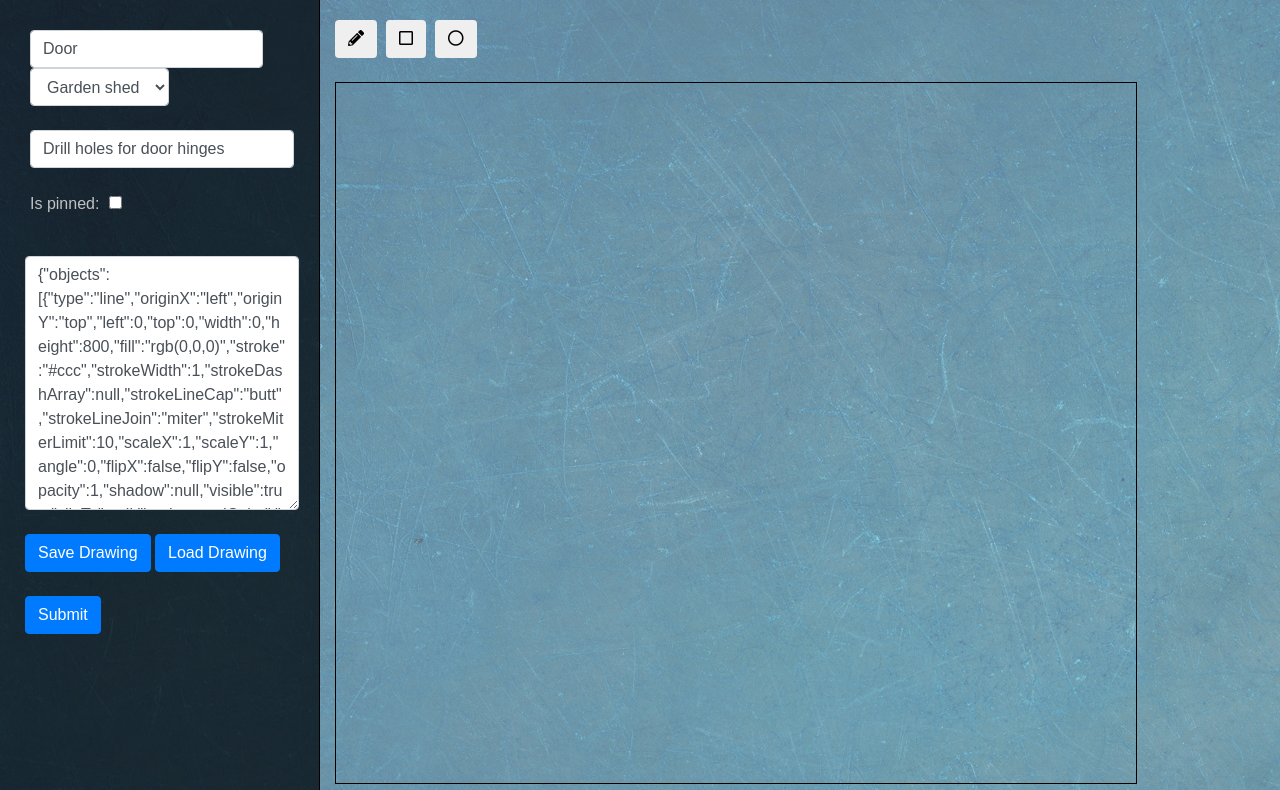
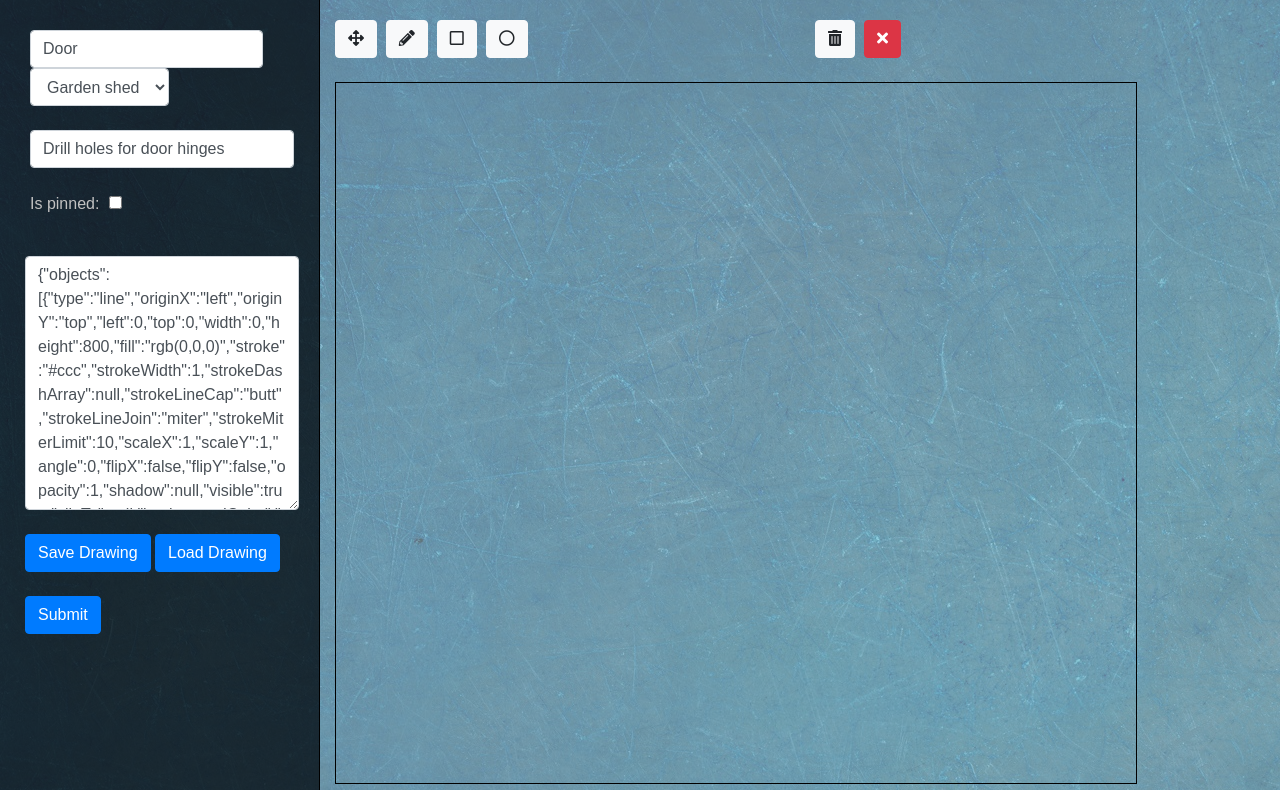
Before and after one commit to sahmed9833-ug/sketchit, a Django app: page /draw/3/2 in a window 1280 px wide. Shown: the part 74-864 px from the top of the page. Run offline with Django 3.2, Linux system fonts and the light colour scheme; a user stored in the database is signed in; data comes from the database, SQL or seed files in the repository; both versions use the stored data as it was after the commit; some libraries are stand-ins or nearby versions.

Commit message:
Interactivity now toggleable, added erase and clear canvas buttons

```diff
--- a/draw/forms.py
+++ b/draw/forms.py
@@ -25,12 +25,14 @@ class ProjectForm(forms.ModelForm):
 
 class DrawingForm(forms.ModelForm):
     title = forms.CharField(widget=forms.TextInput(attrs={'placeholder': "Title", 'class': "form-control"}))
-    project = forms.ModelChoiceField(widget=forms.Select(attrs={'class': "form-control"}), queryset=Project.objects)
+    project = forms.ModelChoiceField(widget=forms.Select(
+        attrs={'class': "form-control"}),
+        queryset=Project.objects,
+        initial="Default")
     description = forms.CharField(widget=forms.TextInput(attrs={'placeholder': "Description", 'class': "form-control"}))
     is_pinned = forms.BooleanField(widget=forms.CheckboxInput, required=False)
     json_string = forms.CharField(widget=forms.Textarea(attrs={'class': "form-control"}))
 
     class Meta:
         model = Drawing
-        #  TODO: Consider also excluding JSON_String field,
         exclude = ('last_modified',)
--- a/draw/templates/draw/drawing-detail.html
+++ b/draw/templates/draw/drawing-detail.html
@@ -53,23 +53,37 @@
 {% endblock %}
 
 {% block list_panel %}
-    <button id="freeDraw" type="button" class="btn" role="button" aria-pressed="true" onclick="setDrawingMode()" title="Free Draw"><i class="fas fa-pencil-alt"></i></button>&nbsp;
-    <button id="drawRect" type="button" class="btn" onclick="addRectangle()" title="Rectangle"><i class="far fa-square"></i></button>&nbsp;
-    <button id ="drawCirc" type="button" class="btn" onclick="addCircle()" title="Free Draw"><i class="far fa-circle"></i></button>
-    <br><br>
+    <div class="row">
+        <div class="col-4">
+            <button id ="canvasInteract" type="button" class="btn btn-light" onclick="setInteractive()" title="Move objects"><i class="fas fa-arrows-alt"></i></button>&nbsp;
+            <button id="freeDraw" type="button" class="btn btn-light" role="button" aria-pressed="true" onclick="setDrawingMode()" title="Free Draw"><i class="fas fa-pencil-alt"></i></button>&nbsp;
+            <button id="drawRect" type="button" class="btn btn-light" onclick="addRectangle()" title="Rectangle"><i class="far fa-square"></i></button>&nbsp;
+            <button id ="drawCirc" type="button" class="btn btn-light" onclick="addCircle()" title="Circle"><i class="far fa-circle"></i></button>&nbsp;
+        </div>
+        <div class="col-2">
+
+        </div>
+        <div class="col-4">
+            <button id ="deleteSelected" type="button" class="btn btn-light" onclick="deleteSelected()" title="Delete selected object"><i class="fas fa-trash-alt"></i></button>&nbsp;
+            <button id ="deleteSelected" type="button" class="btn btn-danger" onclick="deleteSelected()" title="Clear canvas"><i class="fas fa-times"></i></button>
+        </div>
+    </div>
+    <br>
     <canvas id="c" width="800" height="700" style="border: 1px solid black"></canvas>
     <script>
         //  TODO: Strongly consider putting all of this into its own js file.
 
         //  initialise canvas and variables for drawing shapes
-        var canvas = new fabric.Canvas('c',{backgroundColor : '#f8f9fa', selection: false});
+        var canvas = new fabric.Canvas('c',{backgroundColor : '#f8f9fa'});
         var drawingRect = false;
         var drawingCircle = false;
+        var canvasInteractive = true;
         var rect, circ, isDown, origX, origY;
         var drawing_serial;
         var grid = 20;
         loadJSON();
         renderGrid();
+        setInteractive();
         canvas.renderAll();
 
         function saveJSON(){
@@ -85,6 +99,7 @@
         }
 
         //  create grid
+        //  TODO: Consider putting up a background image rather than doing this
         function renderGrid(){
             console.log("Rendering grid");
             for (var i = 0; i < (800 / grid); i++) {
@@ -105,7 +120,7 @@
                 document.getElementById("drawRect").className += " btn-dark";
             }
             else{
-                document.getElementById("drawRect").className = "btn";
+                document.getElementById("drawRect").className = "btn btn-light";
             }
         }
 
@@ -128,8 +143,30 @@
                 document.getElementById("freeDraw").className += " btn-dark";
             }
             else{
-                document.getElementById("freeDraw").className = "btn";
+                document.getElementById("freeDraw").className = "btn btn-light";
             }
+        }
+
+        function setInteractive(){
+            if (canvasInteractive){
+                canvas.forEachObject(function(object){
+                    object.selectable = false
+                });
+                canvasInteractive = false;
+                document.getElementById("canvasInteract").className = "btn btn-light"
+            }
+            else{
+                canvas.forEachObject(function(object){
+                    object.selectable = true
+                });
+                canvasInteractive = true;
+                document.getElementById("canvasInteract").className += " btn-dark";
+            }
+        }
+
+        function deleteSelected(){
+            canvas.remove(canvas.getActiveObject());
+            canvas.renderAll();
         }
 
         //  what to do when mouse button is down
--- a/draw/views.py
+++ b/draw/views.py
@@ -65,8 +65,6 @@ def drawing_detail(request, project_id, drawing_id):
 
 
 def new_drawing(request, project_id, new):
-    # TODO: Add a new function here which would load drawing detail but for a new drawing
-    # TODO: Add a new function which would load drawing detail for a new drawing that does not yet belong to a project
     if request.user.is_authenticated:
         form = DrawingForm(request.POST or None)
         project = get_object_or_404(Project, pk=project_id)
```
Also changed, not shown: db.sqlite3.
